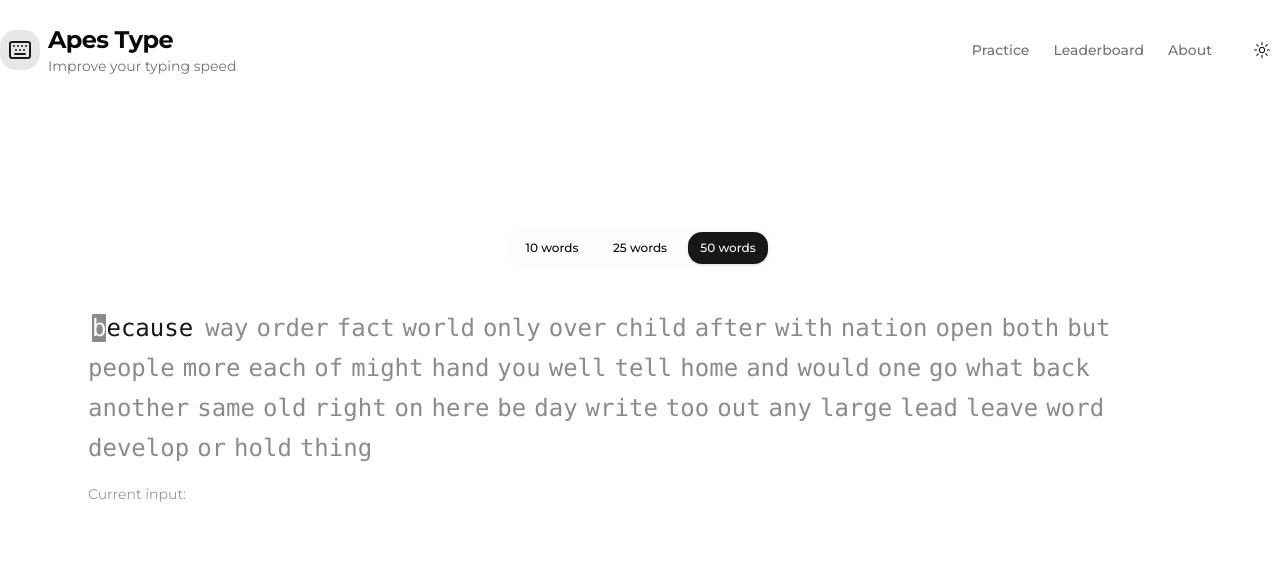
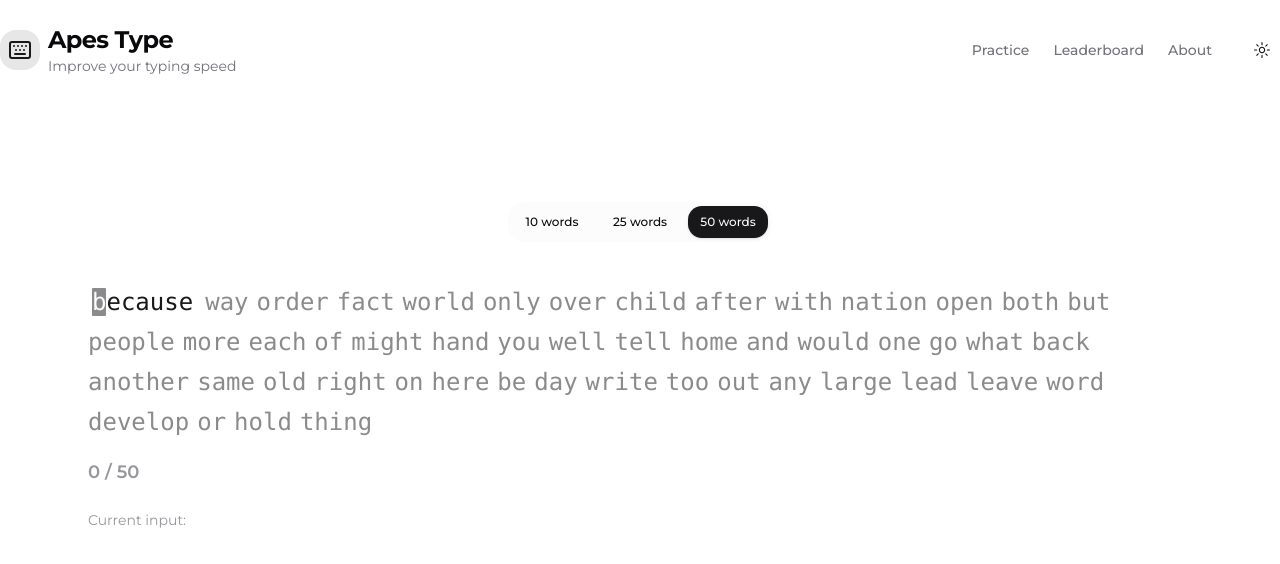
Before and after one commit to verareyou/apestype, a Next.js app: page / in a window 1280 px wide. Shown: the top 564 px of the page. Built offline with nearby package versions, Linux system fonts and the light colour scheme; a web font is replaced by a local one.

Commit message:
feat: update ui

```diff
--- a/src/app/page.tsx
+++ b/src/app/page.tsx
@@ -208,6 +208,9 @@ export default function Home() {
                 ))}
               </p>
               <p className="text-sm text-muted-foreground animate-pulse">
+                <p className="text-lg text-muted-foreground mb-6 font-semibold">
+                  {currentWordIndex} / {words.length}
+                </p>
                 Current input:{' '}
                 <input
                   type="text"
@@ -228,7 +231,7 @@ export default function Home() {
               </p>
             </>
           ) : (
-            <>
+            <div className="flex flex-col">
               <h2 className="text-3xl font-bold mb-6 text-center text-primary">
                 Test Results
               </h2>
@@ -242,7 +245,7 @@ export default function Home() {
                   {accuracy.toFixed(1)}%
                 </p>
               </div>
-            </>
+            </div>
           )}
         </CardContent>
       </Card>
```
